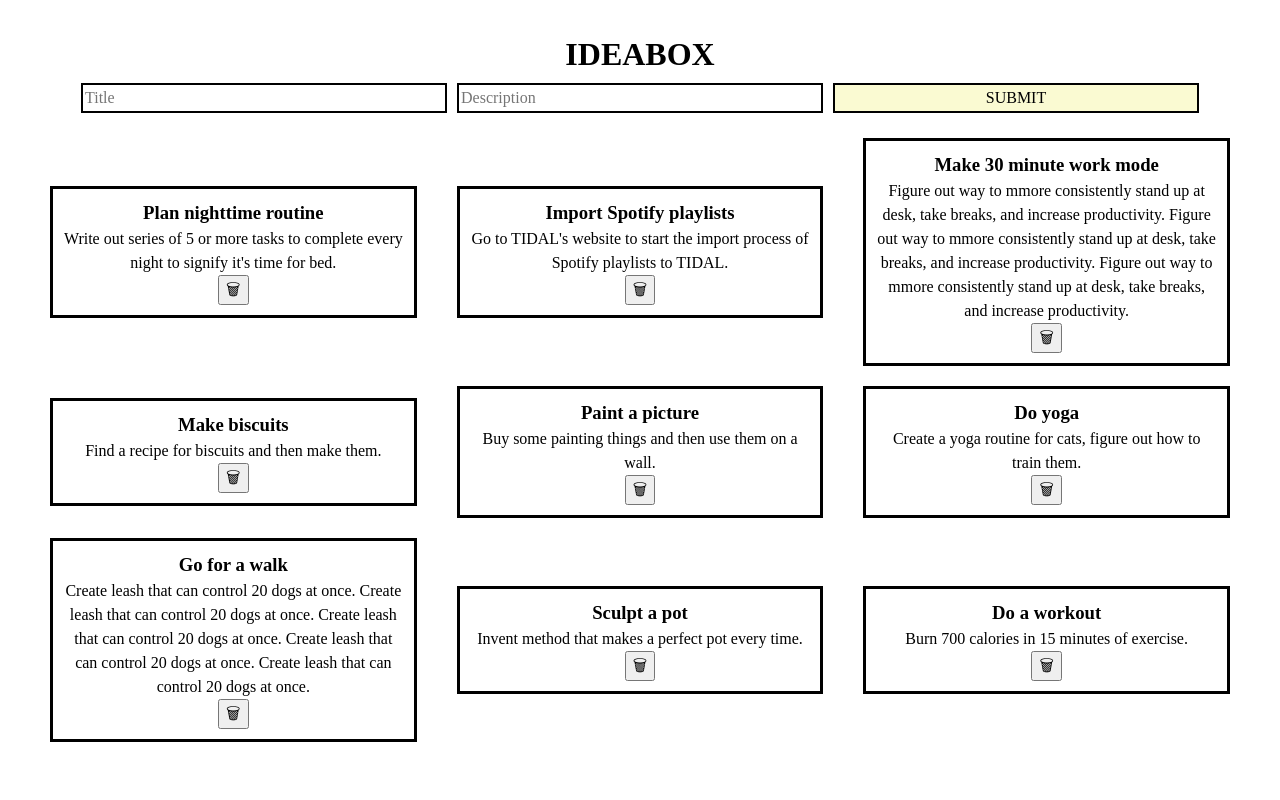
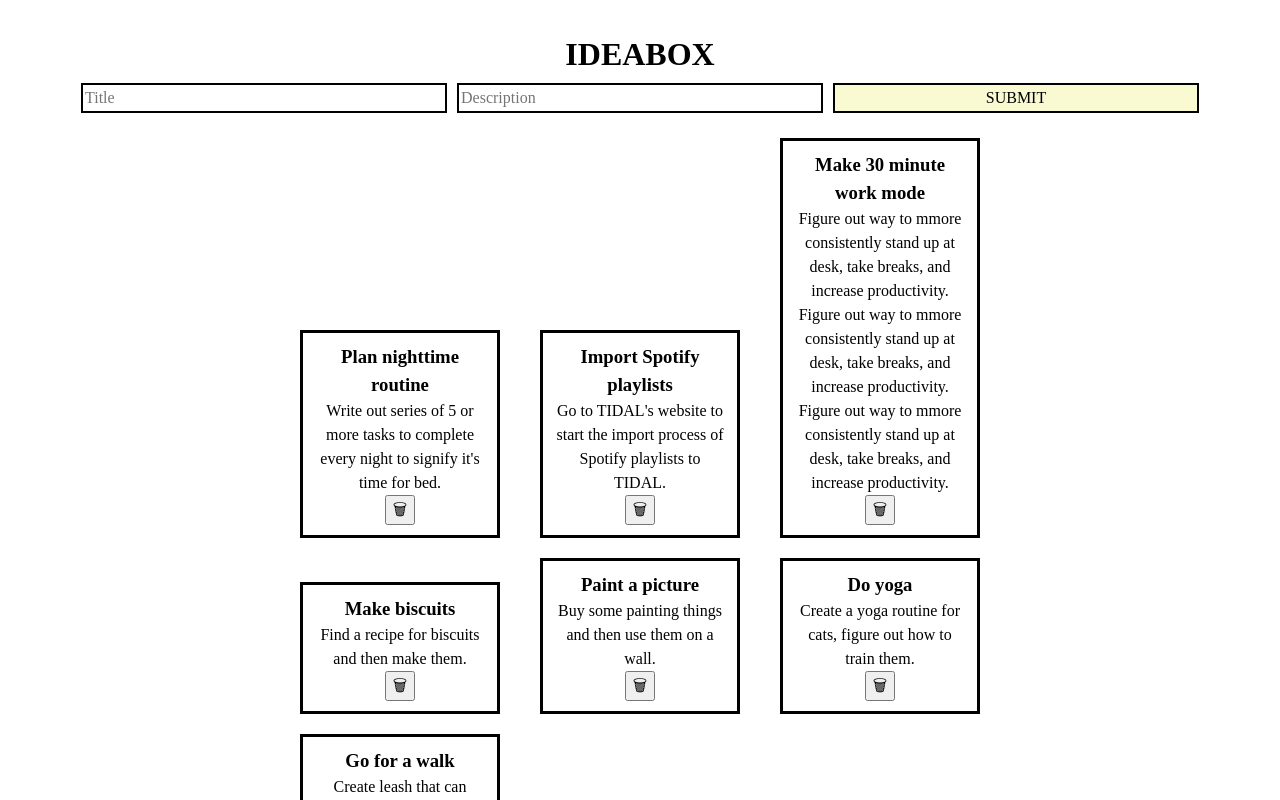
Before and after one commit to colefiscus/playground, a React (Create React App) app: page / in a window 1280 px wide. Shown: the top 800 px of the page. Built offline with nearby package versions, Linux system fonts and the light colour scheme.

Commit message:
Edit grid again for alignment

```diff
--- a/src/Ideas.js
+++ b/src/Ideas.js
@@ -28,9 +28,9 @@ const IdeasContainer = styled.section`
   padding: 20px;
   display: grid;
   /* grid-auto-flow: column; ~~ Add column-based flow ~~ */
-  justify-content: space-evenly;
-  align-items: center;
-  grid-template-columns: repeat(3, 1fr);
+  justify-content: center;
+  align-items: end;
+  grid-template-columns: repeat(3, 200px);
   /* grid-template-columns: 300px 300px 300px; ~~ Pixel-based columns ~~ */
   /* grid-template-columns: 20% 50% 30%; ~~ Percentage-based columns ~~ */
   gap: 20px 40px;
```
